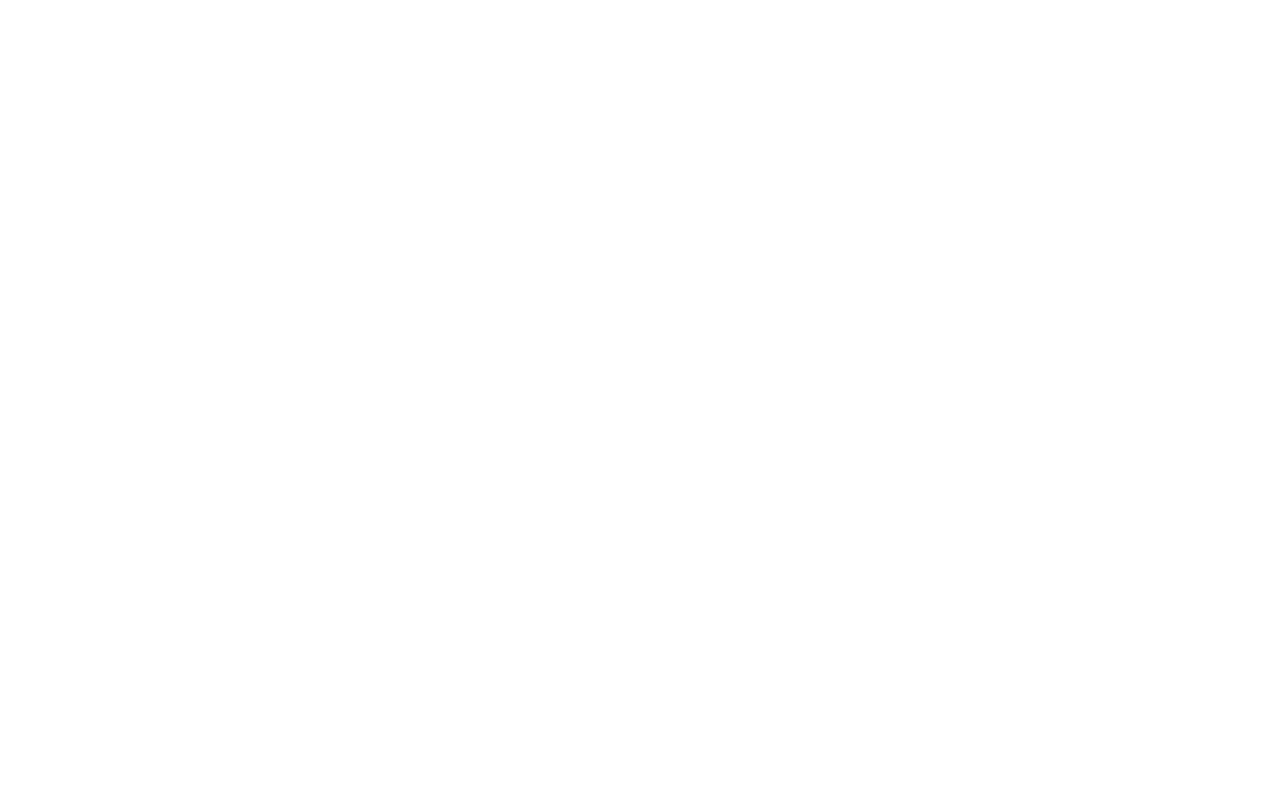
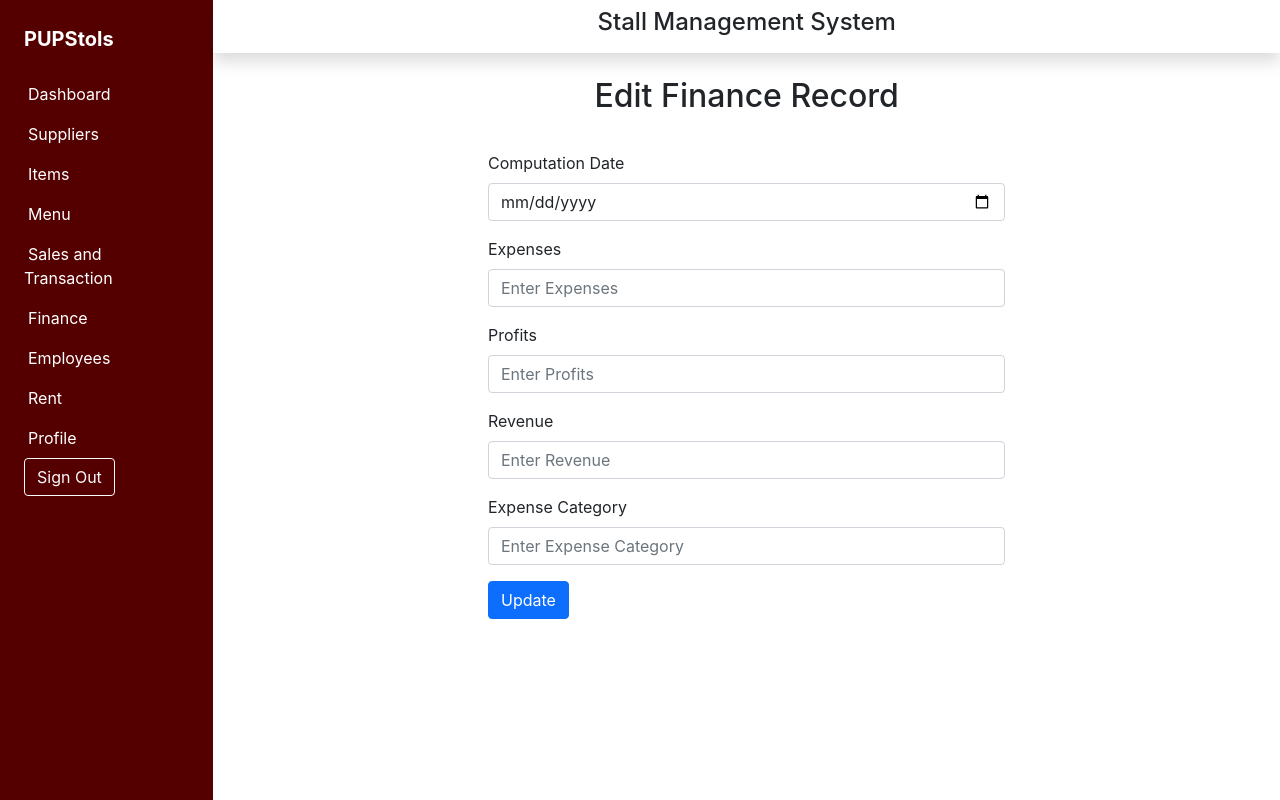
Before and after one commit to krislette/pup-stalls, a React (Create React App) app in the folder client/: page /finances/edit/1 in a window 1280 px wide. Before the commit this address had no page. Built offline with nearby package versions, Linux system fonts and the light colour scheme; no server answers.

Commit message:
Finished finance CRUD and fixed data types for all

```diff
--- a/client/src/App.js
+++ b/client/src/App.js
@@ -24,6 +24,7 @@
 
 import Finances from "./components/finance/Finances";
 import AddFinance from "./components/finance/AddFinance";
+import EditFinance from "./components/finance/EditFinance";
 
 function App() {
   return (
@@ -53,6 +54,7 @@
 
             <Route path="/finances" element={<Finances />}></Route>
             <Route path="/add-finance" element={<AddFinance />}></Route>
+            <Route path="/finances/edit/:strFinanceID" element={<EditFinance />}></Route>
           </Route>
         </Routes>
       </BrowserRouter>
--- a/client/src/components/auth/SignUp.jsx
+++ b/client/src/components/auth/SignUp.jsx
@@ -136,7 +136,7 @@
                   value={ownerGender}
                   onChange={(e) => setOwnerGender(e.target.value)}
                 >
-                  <option value="">Select Gender (Optional)</option>
+                  <option value=""></option>
                   <option value="F">F</option>
                   <option value="M">M</option>
                 </select>
--- /dev/null
+++ b/client/src/components/finance/EditFinance.jsx
@@ -0,0 +1,134 @@
+import React, { useState, useEffect } from "react";
+import Axios from "axios";
+import { useNavigate, useParams } from "react-router-dom";
+
+function EditFinance() {
+  const { strFinanceID } = useParams();
+  const [stallID, setStallID] = useState("");
+  const [computationDate, setComputationDate] = useState("");
+  const [expenses, setExpenses] = useState("");
+  const [profits, setProfits] = useState("");
+  const [revenue, setRevenue] = useState("");
+  const [expenseCategory, setExpenseCategory] = useState("");
+  const [updateStatus, setUpdateStatus] = useState("");
+  const navigate = useNavigate();
+
+  useEffect(() => {
+    const ownerID = localStorage.getItem("ownerID");
+
+    // Fetch finance details by ID
+    Axios.get(`http://localhost:3001/finances/${strFinanceID}`)
+      .then(response => {
+        const finance = response.data.finance;
+        setStallID(finance.strStallID);
+        setComputationDate(finance.datComputationDate);
+        setExpenses(finance.decExpenses);
+        setProfits(finance.decProfits);
+        setRevenue(finance.decRevenue);
+        setExpenseCategory(finance.strExpenseCategory);
+      })
+      .catch(error => console.log(error));
+
+    // Fetch stall ID based on owner ID
+    Axios.get(`http://localhost:3001/finances/stalls/${ownerID}`)
+      .then(response => {
+        if (response.data.status === "Success") {
+          setStallID(response.data.stallID);
+        } else {
+          console.log("Error fetching stall ID");
+        }
+      })
+      .catch(error => console.log(error));
+  }, [strFinanceID]);
+
+  const updateFinance = (e) => {
+    e.preventDefault();
+    Axios.put(`http://localhost:3001/finances/update/${strFinanceID}`, {
+      strStallID: stallID,
+      datComputationDate: computationDate,
+      decExpenses: expenses,
+      decProfits: profits,
+      decRevenue: revenue,
+      strExpenseCategory: expenseCategory
+    })
+    .then(response => {
+      console.log(response);
+      if (response.data.status === "Success") {
+        setUpdateStatus(response.data.message);
+        navigate("/finances"); // Navigate to the finances page on success
+        alert("Finance record updated successfully");
+      } else {
+        setUpdateStatus("Failed to update finance record");
+      }
+    })
+    .catch(error => console.log(error));
+  };
+
+  return (
+    <div className="d-flex flex-column align-items-center pt-4">
+      <h2>Edit Finance Record</h2>
+      <form className="row g-3 w-50" onSubmit={updateFinance}>
+        <h1 style={{ fontSize: "15px", textAlign: "center", marginTop: "20px" }}>{updateStatus}</h1>
+        <div className="col-12">
+          <label className="form-label">Computation Date</label>
+          <input
+            type="date"
+            className="form-control"
+            value={computationDate}
+            onChange={(e) => setComputationDate(e.target.value)}
+          />
+        </div>
+        <div className="col-12">
+          <label className="form-label">Expenses</label>
+          <input
+            type="number"
+            className="form-control"
+            placeholder="Enter Expenses"
+            step="1000"
+            value={expenses}
+            onChange={(e) => setExpenses(e.target.value)}
+          />
+        </div>
+        <div className="col-12">
+          <label className="form-label">Profits</label>
+          <input
+            type="number"
+            className="form-control"
+            placeholder="Enter Profits"
+            step="1000"
+            value={profits}
+            onChange={(e) => setProfits(e.target.value)}
+          />
+        </div>
+        <div className="col-12">
+          <label className="form-label">Revenue</label>
+          <input
+            type="number"
+            className="form-control"
+            placeholder="Enter Revenue"
+            step="1000"
+            value={revenue}
+            onChange={(e) => setRevenue(e.target.value)}
+          />
+        </div>
+        <div className="col-12">
+          <label className="form-label">Expense Category</label>
+          <input
+            type="text"
+            className="form-control"
+            placeholder="Enter Expense Category"
+            value={expenseCategory}
+            onChange={(e) => setExpenseCategory(e.target.value)}
+          />
+        </div>
+        <div className="col-12">
+          <button type="submit" className="btn btn-primary">
+            Update
+          </button>
+        </div>
+      </form>
+    </div>
+  );
+}
+
+export default EditFinance;
--- a/client/src/components/items/AddItem.jsx
+++ b/client/src/components/items/AddItem.jsx
@@ -102,9 +102,10 @@
         <div className="col-12">
           <label className="form-label">Enter Purchase Price</label>
           <input
-            type="text"
+            type="number"
             className="form-control"
             placeholder="Enter Purchase Price"
+            step="10"
             autoComplete="off"
             onChange={(e) => {
               setItemPurchasePrice(e.target.value);
--- a/client/src/components/items/EditItem.jsx
+++ b/client/src/components/items/EditItem.jsx
@@ -92,9 +92,10 @@
         <div className="col-12">
           <label className="form-label">Enter Purchase Price</label>
           <input
-            type="text"
+            type="number"
             className="form-control"
             placeholder="Enter Purchase Price"
+            step="10"
             autoComplete="off"
             value={itemPurchasePrice}
             onChange={(e) => setItemPurchasePrice(e.target.value)}
--- a/client/src/components/menu/AddMenuItem.jsx
+++ b/client/src/components/menu/AddMenuItem.jsx
@@ -98,9 +98,10 @@
         <div className="col-12">
           <label className="form-label">Enter Selling Price</label>
           <input
-            type="text"
+            type="number"
             className="form-control"
             placeholder="Enter Selling Price"
+            step="10"
             autoComplete="off"
             value={sellingPrice}
             onChange={(e) => setSellingPrice(e.target.value)}
--- a/client/src/components/menu/EditMenuItem.jsx
+++ b/client/src/components/menu/EditMenuItem.jsx
@@ -87,9 +87,10 @@
         <div className="col-12">
           <label className="form-label">Enter Selling Price</label>
           <input
-            type="text"
+            type="number"
             className="form-control"
             placeholder="Enter Selling Price"
+            step="10"
             autoComplete="off"
             value={menuSellingPrice}
             onChange={(e) => setMenuSellingPrice(e.target.value)}
```
